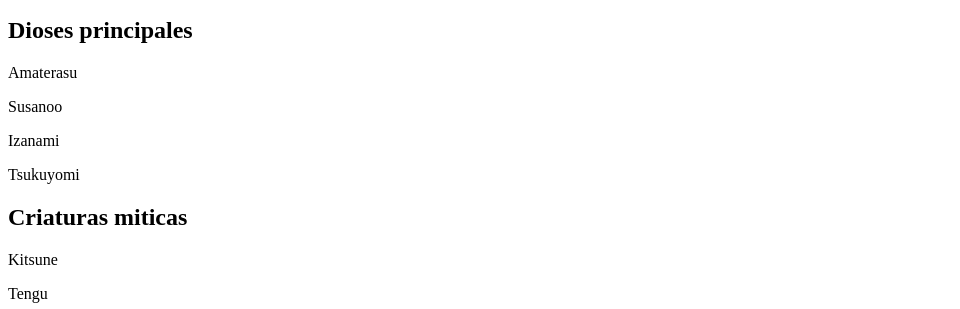
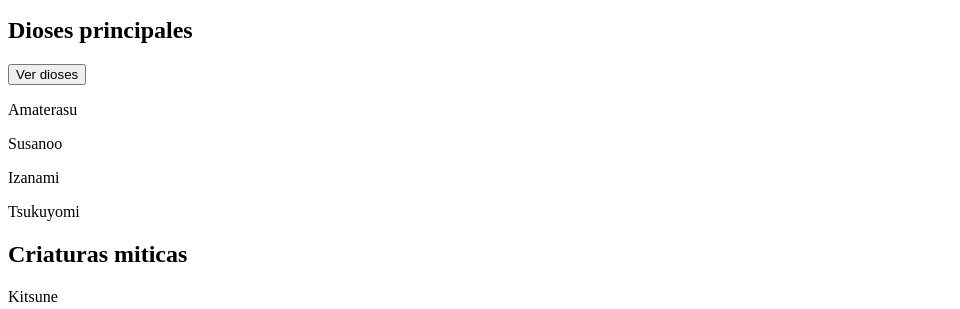
Before and after one commit to martinaalgranti-source/Mitolog-a-japonesa, a plain HTML site: page index.html in a window 1280 px wide. Shown: the part 496-805 px from the top of the page, without its empty margins (0-960 px from the left). Drawn offline with Linux system fonts and the light colour scheme.

Commit message:
Add button to view main gods

```diff
--- a/index.html
+++ b/index.html
@@ -15,6 +15,9 @@
     </p>
 
     <h2>Dioses principales</h2>
+    <a href="dioses.html">
+  <button>Ver dioses</button>
+</a>
 
     <p>Amaterasu</p>
     <p>Susanoo</p>
```
